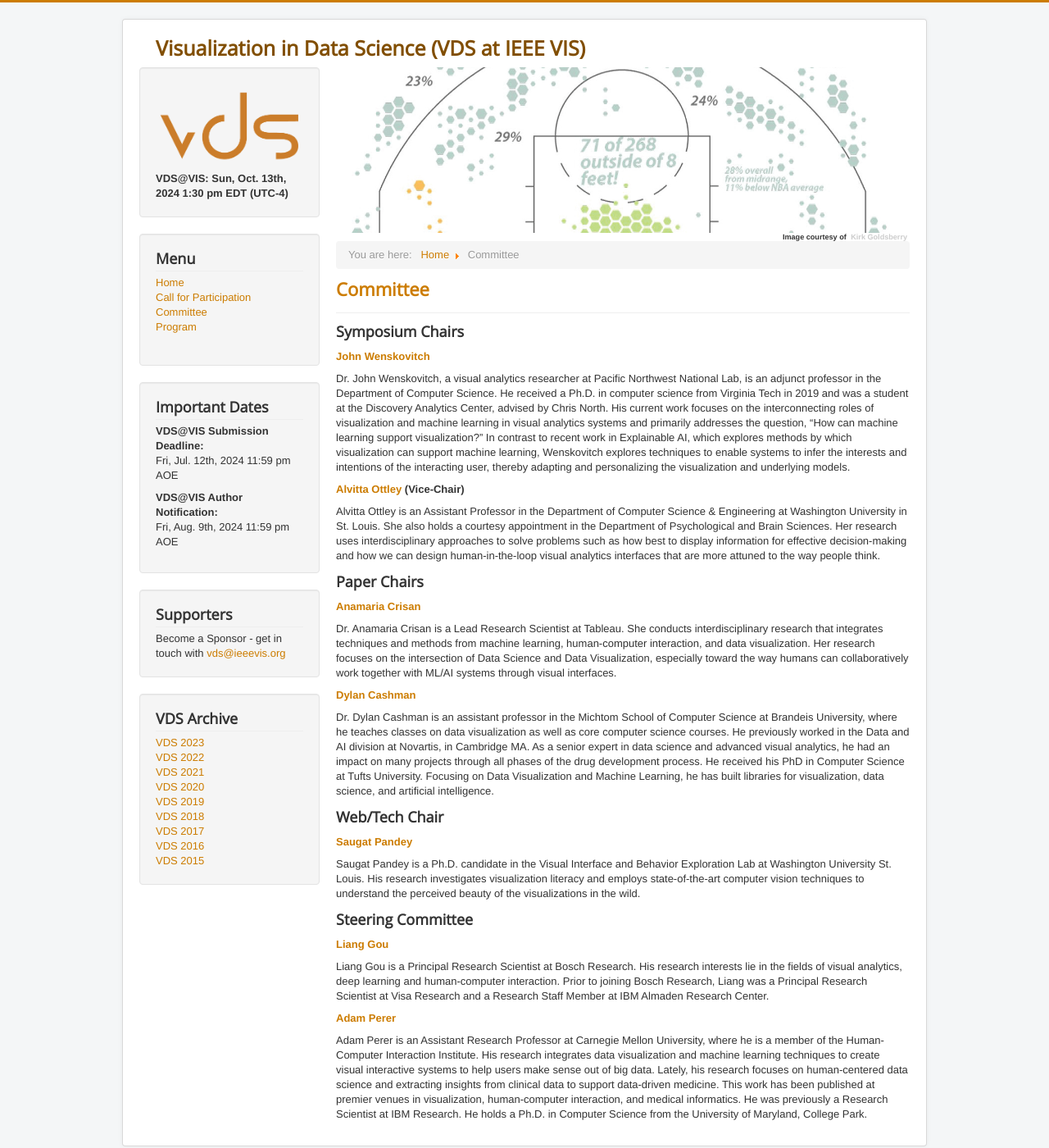
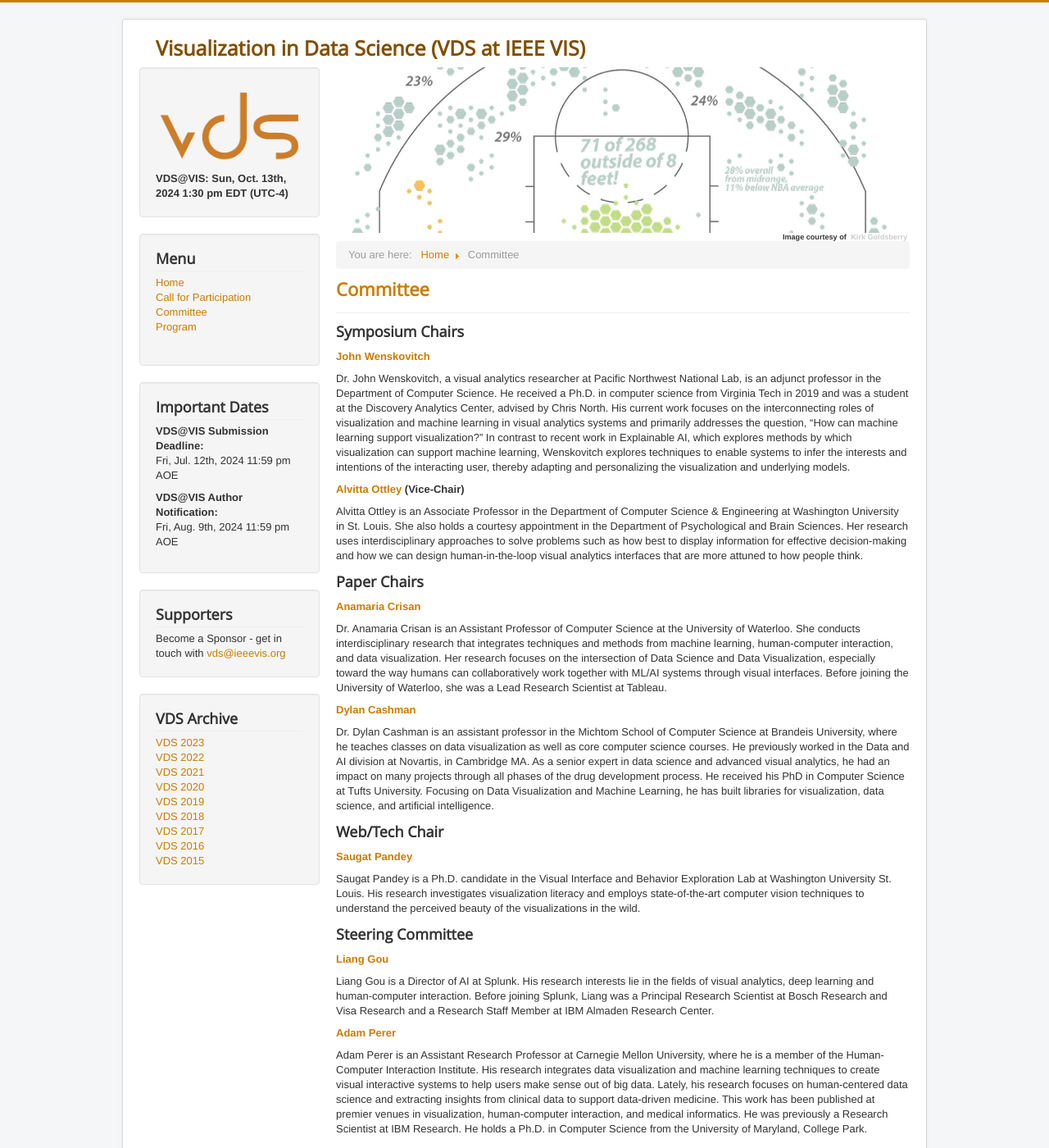
Before and after one commit to visualdatascience/2024, a Jekyll site: the page built from committee.md, in a window 1280 px wide and 1400 px high. Shown: the whole window at 82% size. Built offline with Jekyll 4.4.1, drawn with Linux system fonts in a browser that asks for light colours.

Commit message:
Update committee.md

```diff
--- a/committee.md
+++ b/committee.md
@@ -12,14 +12,14 @@ Dr. John Wenskovitch, a visual analytics researcher at Pacific Northwest Nationa
 
 **[Alvitta Ottley](http://visualdata.wustl.edu) (Vice-Chair)**
 
-Alvitta Ottley is an Assistant Professor in the Department of Computer Science & Engineering at Washington University in St. Louis. She also holds a courtesy appointment in the Department of Psychological and Brain Sciences. Her research uses interdisciplinary approaches to solve problems such as how best to display information for effective decision-making and how we can design human-in-the-loop visual analytics interfaces that are more attuned to the way people think.
+Alvitta Ottley is an Associate Professor in the Department of Computer Science & Engineering at Washington University in St. Louis. She also holds a courtesy appointment in the Department of Psychological and Brain Sciences. Her research uses interdisciplinary approaches to solve problems such as how best to display information for effective decision-making and how we can design human-in-the-loop visual analytics interfaces that are more attuned to how people think.
 
 
 ### Paper Chairs
 
 **[Anamaria Crisan](https://amcrisan.github.io/)**
 
-Dr. Anamaria Crisan is a Lead Research Scientist at Tableau.  She conducts interdisciplinary research that integrates techniques and methods from machine learning, human-computer interaction, and data visualization. Her research focuses on the intersection of Data Science and Data Visualization, especially toward the way humans can collaboratively work together with ML/AI systems through visual interfaces.
+Dr. Anamaria Crisan is an Assistant Professor of Computer Science at the University of Waterloo.  She conducts interdisciplinary research that integrates techniques and methods from machine learning, human-computer interaction, and data visualization. Her research focuses on the intersection of Data Science and Data Visualization, especially toward the way humans can collaboratively work together with ML/AI systems through visual interfaces. Before joining the University of Waterloo, she was a Lead Research Scientist at Tableau.
 
 
 **[Dylan Cashman](https://dylancashman.github.io/)**
@@ -41,7 +41,7 @@ Saugat Pandey is a Ph.D. candidate in the Visual Interface and Behavior Explorat
 
 **[Liang Gou](https://scholar.google.com/citations?user=x3VK0fAAAAAJ&hl=en)**
 
-Liang Gou is a Principal Research Scientist at Bosch Research. His research interests lie in the fields of visual analytics, deep learning and human-computer interaction. Prior to joining Bosch Research, Liang was a Principal Research Scientist at Visa Research and a Research Staff Member at IBM Almaden Research Center.
+Liang Gou is a Director of AI at Splunk. His research interests lie in the fields of visual analytics, deep learning and human-computer interaction. Before joining Splunk, Liang was a Principal Research Scientist at Bosch Research and Visa Research and a Research Staff Member at IBM Almaden Research Center.
 
 **[Adam Perer](http://perer.org/)**
 
```
